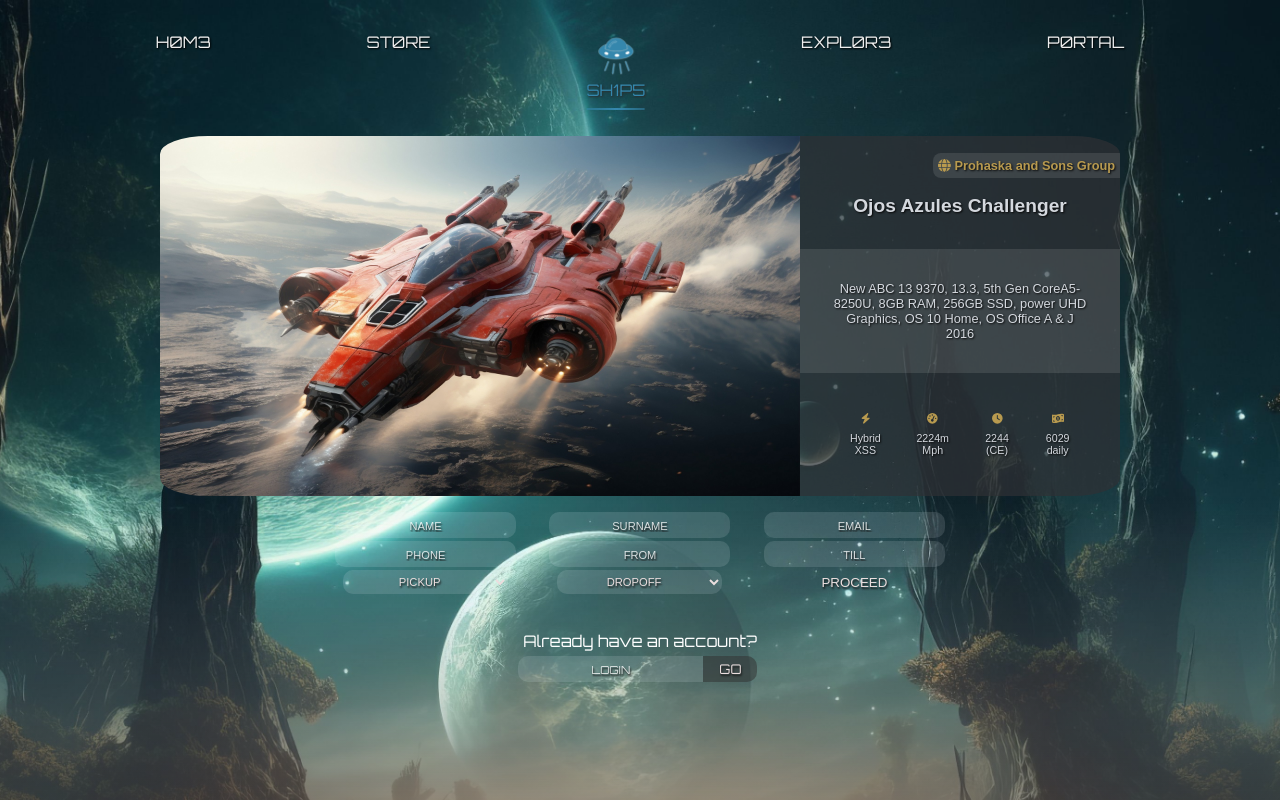
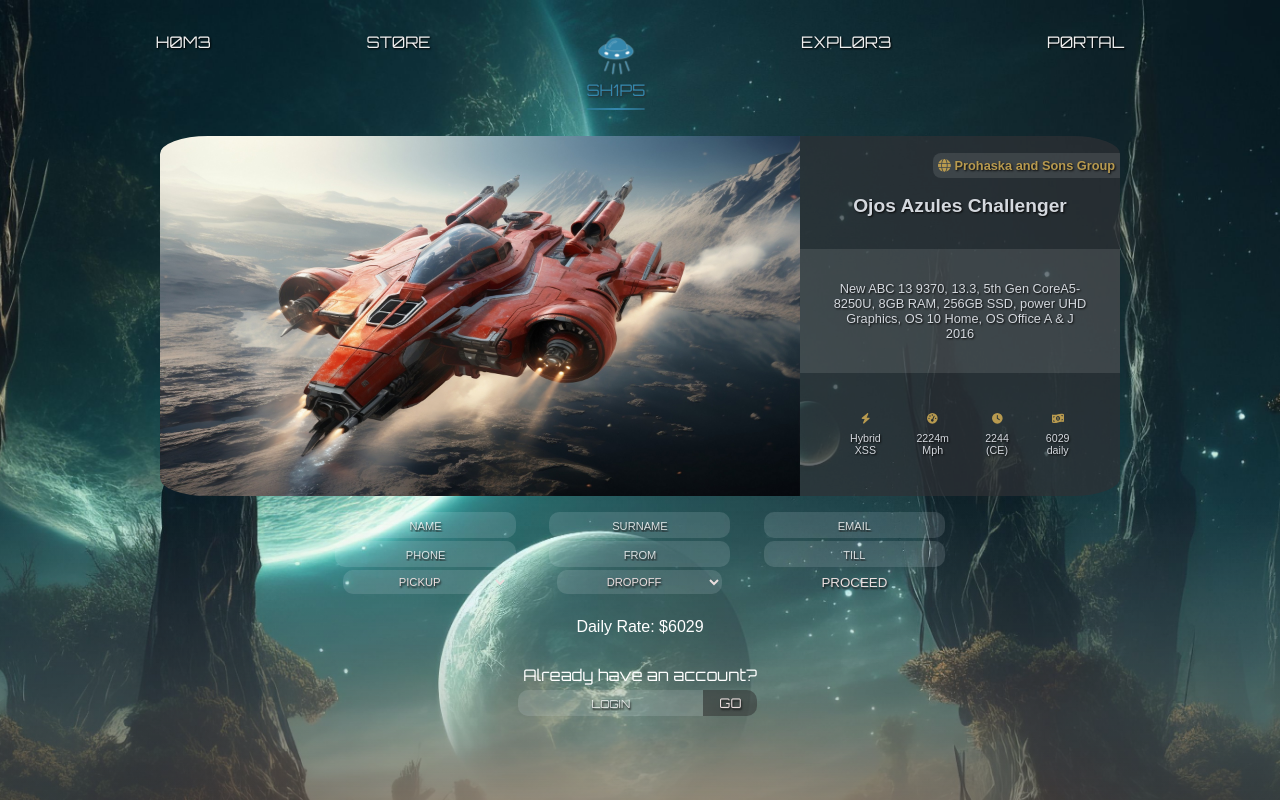
Before and after one commit to thegroosalugg/Andromeda, a React (Vite) app: page /ships/1 in a window 1280 px wide. Both pictures are taken after a click on the element 1152 px from the left and 1068 px from the top of the page. Shown: the top 800 px of the page. Built offline with nearby package versions, Linux system fonts and the light colour scheme; a web font is replaced by a local one.

Commit message:
created updating booking price component

```diff
--- a/src/components/form/Form.tsx
+++ b/src/components/form/Form.tsx
@@ -3,6 +3,7 @@ import { AnimatePresence, motion } from 'framer-motion';
 import Input from './Input';
 import Select from './Select';
 import Dates from './Dates';
+import Price from './Price';
 import Login from './Login';
 import { RootState } from '@/store/types';
 import css from './Form.module.css';
@@ -49,6 +50,7 @@ export default function Form({ withBooking }: { withBooking?: boolean }) {
           PROCEED
         </motion.button>
       </motion.form>
+      <Price />
       <AnimatePresence>{!user && <Login />}</AnimatePresence>
     </div>
   );
--- /dev/null
+++ b/src/components/form/Price.tsx
@@ -0,0 +1,42 @@
+import { useSelector } from 'react-redux';
+import useSearch from '@/hooks/useSearch';
+import { RootState } from '@/store/types';
+import { AnimatePresence, motion } from 'framer-motion';
+
+const Price = () => {
+  const { from, till } = useSelector((state: RootState) => state.form.data);
+  const { item: spaceship } = useSearch({
+    search: { id: 'shipId', withParams: true },
+    reducer: 'ships',
+    sliceKey: 'ships',
+  });
+
+  const fromDate = new Date(from!);
+  const tillDate = new Date(till!);
+
+  let totalPrice = 'Daily Rate: $' + spaceship!.price;
+
+  if (fromDate <= tillDate) {
+    const diffInMs = tillDate.getTime() - fromDate.getTime();
+    const diffInDays = Math.ceil(diffInMs / (1000 * 60 * 60 * 24)) + 1;
+    const price = diffInDays * spaceship!.price;
+    totalPrice = 'Total Price: $' + price;
+  }
+
+  return (
+    <AnimatePresence mode='wait'>
+      <motion.p
+        key={totalPrice}
+        style={{ color: 'white', margin: '0.5rem auto' }}
+        initial={{ opacity: 0, y: -10 }}
+        animate={{ opacity: 1, y: 0 }}
+        exit={{ opacity: 0, y: 10 }}
+        transition={{ duration: 0.5 }}
+      >
+        {totalPrice}
+      </motion.p>
+    </AnimatePresence>
+  );
+};
+
+export default Price;
```
